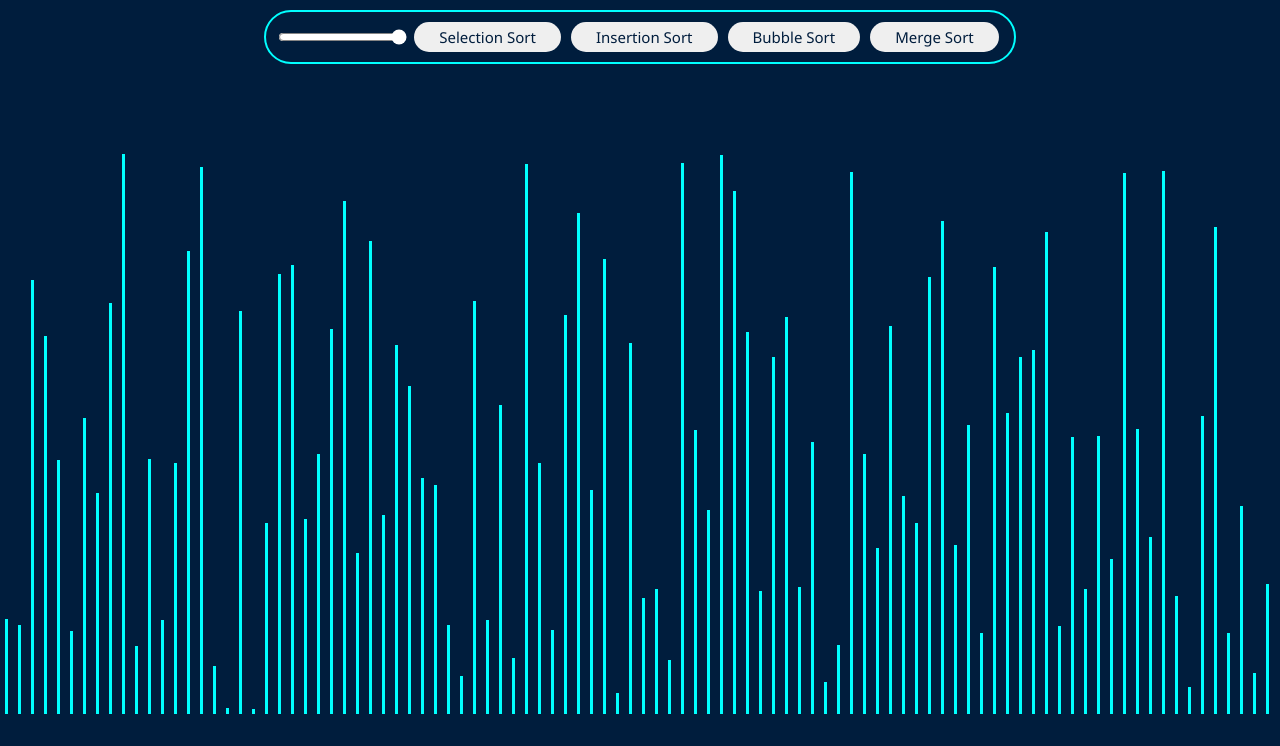
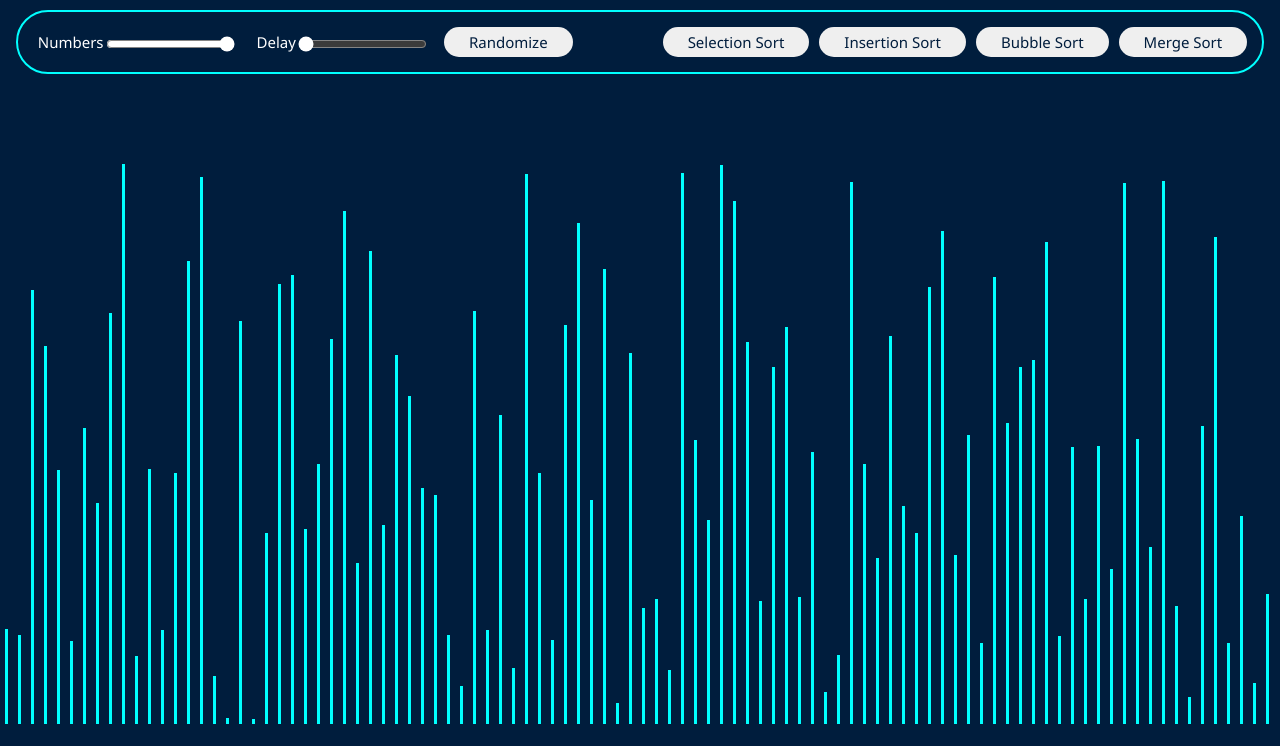
Before and after one commit to TomC333/React-Sorting-Visualizer, a React (Create React App) app in the folder react-sorting-visualizer/: page / in a window 1280 px wide. Shown: the top 746 px of the page. Built offline with nearby package versions, Linux system fonts and the light colour scheme.

Commit message:
added delay slider && randomize button
removed tester function, I won't add any other sorting algorithms to that project xD

```diff
--- a/react-sorting-visualizer/src/ReactSortingVisualizer/ReactSortingVisualizer.css
+++ b/react-sorting-visualizer/src/ReactSortingVisualizer/ReactSortingVisualizer.css
@@ -1,4 +1,6 @@
 input[type=range] {
+    position: relative;
+    top: 2px;
     accent-color: white;
     cursor: pointer;
     transition: all 0.5s ease 0s;
@@ -16,6 +18,7 @@ input[type=range]:hover{
 
 .sorting-options-cotainer{
     display: flex;
+    align-items: center;
     border: 2px solid #00FFFF;
     border-radius: 50px;
     padding: 10px;
@@ -48,3 +51,18 @@ button{
 button:hover{
     background-color: #00FFFF;
 }
+
+label{
+    color: white;
+}
+
+.slider-container{
+    display: flex;
+    align-items: center;
+    margin: 10px;
+}
+
+.splitter{
+    margin-left: 40px;
+    margin-right: 40px;
+}
--- a/react-sorting-visualizer/src/ReactSortingVisualizer/ReactSortingVisualizer.jsx
+++ b/react-sorting-visualizer/src/ReactSortingVisualizer/ReactSortingVisualizer.jsx
@@ -22,7 +22,8 @@ const PASIVE_COLOR = 'cyan'
 const ADDITIONAL_COLOR = 'green'
 
 // Delay time
-const DELAY = 20
+const MIN_DELAY = 0
+const MAX_DELAY = 50
 
 class ReactSortingVisualizer extends React.Component{
 
@@ -30,6 +31,7 @@ class ReactSortingVisualizer extends React.Component{
         super(props)
 
         this.state = {
+            delay: MIN_DELAY,
             count: MAX_COUNT,
             maxBarHeight: 100,
             numbers: this.generateRandomNumbers(MAX_COUNT)
@@ -49,7 +51,7 @@ class ReactSortingVisualizer extends React.Component{
 
     render() {
 
-        const { count, maxBarHeight, numbers } = this.state
+        const { delay, count, maxBarHeight, numbers } = this.state
         const scaling = maxBarHeight / Math.max(...numbers)
         this.scaling = scaling
 
@@ -58,7 +60,19 @@ class ReactSortingVisualizer extends React.Component{
 
                 <div className='sorting-options-cotainer'>
 
-                    <input type='range' min={MIN_COUNT} max={MAX_COUNT} value={count} onChange={this.handleCountChange}></input>
+                    <div className='slider-container'>
+                        <label for='count-slider'>Numbers </label>
+                        <input id='count-slider' type='range' min={MIN_COUNT} max={MAX_COUNT} value={count} onChange={this.handleCountChange}></input>
+                    </div>
+
+                    <div className='slider-container'>
+                        <label for='delay-slider'>Delay</label>
+                        <input id='delay-slider' type='range' min={MIN_DELAY} max={MAX_DELAY} value={delay} onChange={this.handleDelayChange}></input>
+                    </div>
+
+                    <button onClick={this.randomizeButtonHandler}>Randomize</button>
+
+                    <div className='splitter'></div>
 
                     <button onClick={this.selectionSortHandler}>Selection Sort</button>
                     <button onClick={this.insertionSortHandler}>Insertion Sort</button>
@@ -143,6 +157,9 @@ class ReactSortingVisualizer extends React.Component{
 
     sortingAnimationLogic = (visualizer, costumLogic) => {
 
+        const { delay } = this.state
+        console.log(delay)
+
         // Iterate visualizer array
         for(let i = 0; i < visualizer.length; i++){
 
@@ -150,13 +167,13 @@ class ReactSortingVisualizer extends React.Component{
             const currentVisual = visualizer[i]
 
             // I don't know why but that code works only that way, when i removed duplicates from visualizer and used 2 setTimeout there was no more red bars xD
-            if(i % 2 === 0) setTimeout(() => {this.changeBarColors(currentVisual, bars, ACTIVE_COLOR, ACTIVE_COLOR, ADDITIONAL_COLOR)}, i * DELAY)
+            if(i % 2 === 0) setTimeout(() => {this.changeBarColors(currentVisual, bars, ACTIVE_COLOR, ACTIVE_COLOR, ADDITIONAL_COLOR)}, i * delay)
 
             else{
                 setTimeout(() => {
                     costumLogic(visualizer, currentVisual, bars, i)
                     if(i === visualizer.length - 1) this.isSorting = false
-                }, i * DELAY);
+                }, i * delay);
 
             }
         }
@@ -193,27 +210,30 @@ class ReactSortingVisualizer extends React.Component{
         this.sortingFunctionsHandler(selectionSort, this.selectionCostumLogic)
     }
 
-    // Tester
-    checkArrays = (array, sorted) => {
+    randomizeButtonHandler = () => {
 
-        const correct = [...array].sort((a, b) => a - b)
-        if(correct.length !== sorted.length) {
-            console.log('False')
-            return
-        }
+        if(this.isSorting) return
 
-        for(let i =  0; i < correct.length; i++){
-            if(correct[i] !== sorted[i]){
-                console.log('False')
-                return
-            }
-        }
+        const { count } = this.state
 
-        console.log('True')
+        this.setState({
+            numbers: this.generateRandomNumbers(count)
+        })
+    }
+
+    // Function handles delay slidebar
+    handleDelayChange = (event) => {
+
+        if(this.isSorting) return
+
+        const newDelay = parseInt(event.target.value, 10)
+        this.setState({
+            delay: newDelay
+        })
     }
 
 
-    // Function handles slidebar
+    // Function handles counter slidebar
     handleCountChange = (event) => {
 
         if(this.isSorting) return
```
